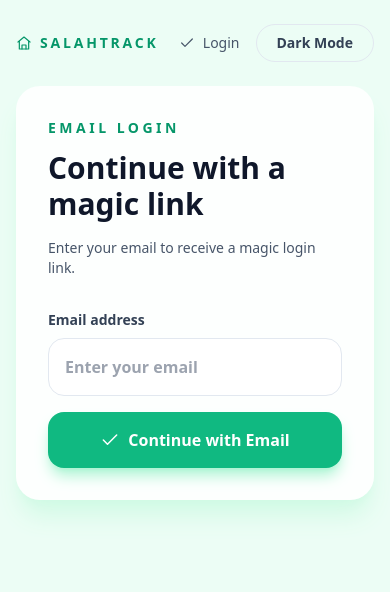
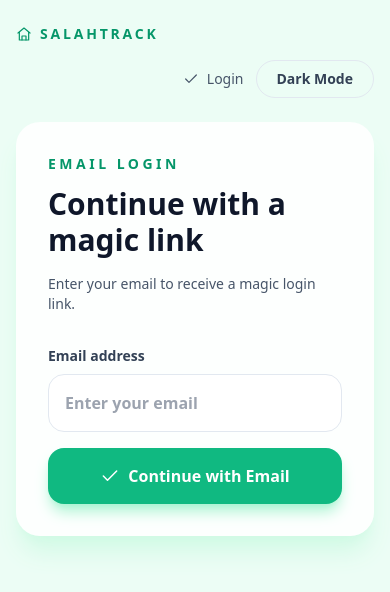
Before and after one commit to Danish-Kazmi/SalahTrack, a Next.js app: page /login in a window 390 px wide. Shown: the top 592 px of the page. Built offline with nearby package versions, Linux system fonts and the light colour scheme; no server answers.

Commit message:
style: update HeaderBar layout for improved responsiveness and visual consistency

```diff
--- a/components/HeaderBar.js
+++ b/components/HeaderBar.js
@@ -1,19 +1,17 @@
 import Link from 'next/link';
 import AppIcon from './AppIcon';
-import AuthAwareSettingsLink from './AuthAwareSettingsLink';
 import HeaderUser from './HeaderUser';
 import ThemeToggle from './ThemeToggle';
 
 export default function HeaderBar() {
   return (
-    <header className="mx-auto flex max-w-7xl items-center justify-between px-4 py-6">
+    <header className="mx-auto flex max-w-7xl flex-col gap-4 px-4 py-6 sm:flex-row sm:items-center sm:justify-between">
       <Link href="/" className="inline-flex items-center gap-2 text-sm font-semibold uppercase tracking-[0.2em] text-emerald-600">
         <AppIcon name="home" className="h-4 w-4" />
         SalahTrack
       </Link>
-      <div className="flex items-center gap-4">
+      <div className="flex w-full flex-wrap items-center justify-end gap-3 sm:w-auto sm:gap-4">
         <HeaderUser />
-        <AuthAwareSettingsLink className="inline-flex items-center gap-2 text-sm font-medium text-slate-600 hover:text-emerald-600 dark:text-slate-300" />
         <ThemeToggle />
       </div>
     </header>
```
